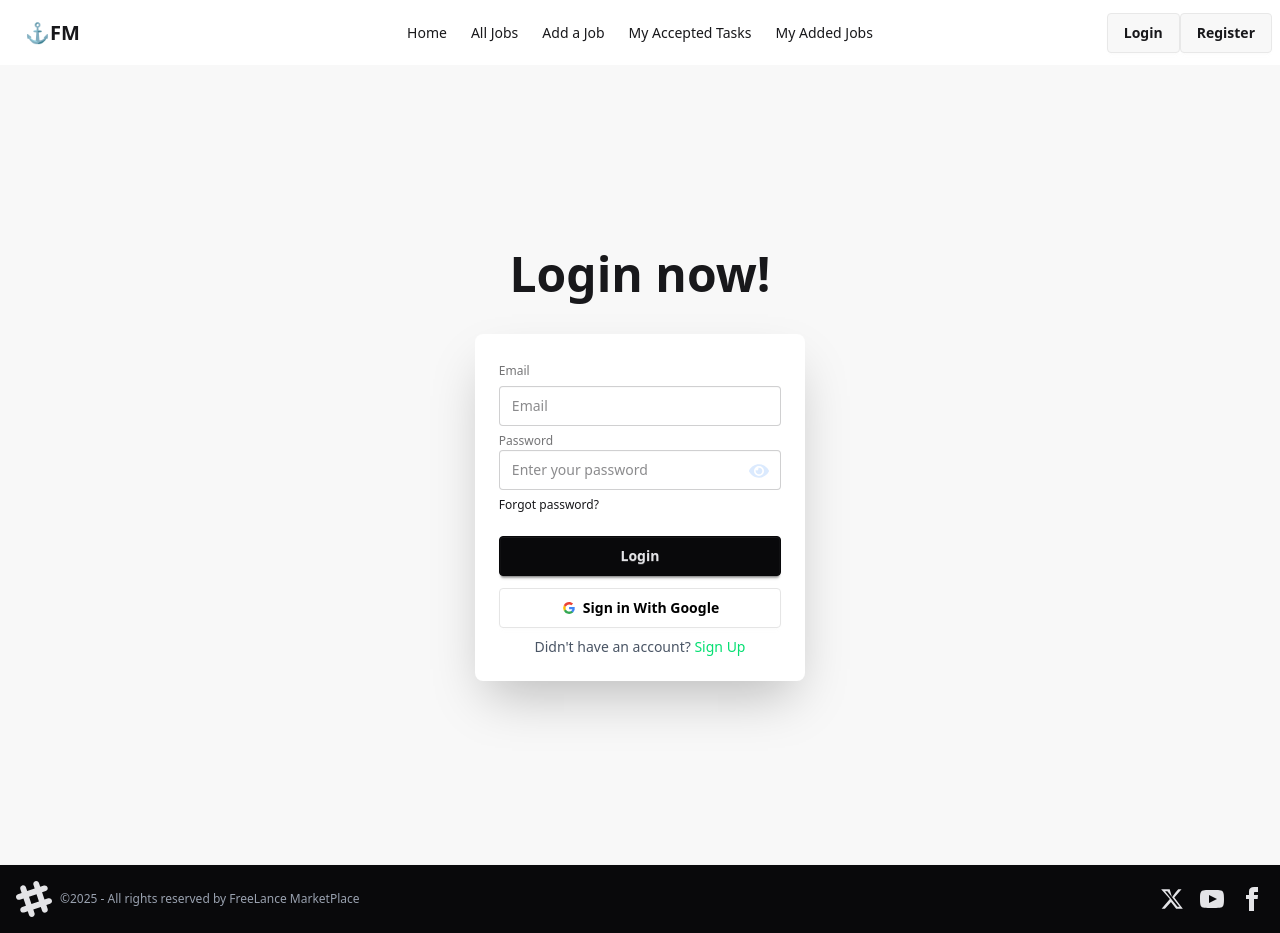
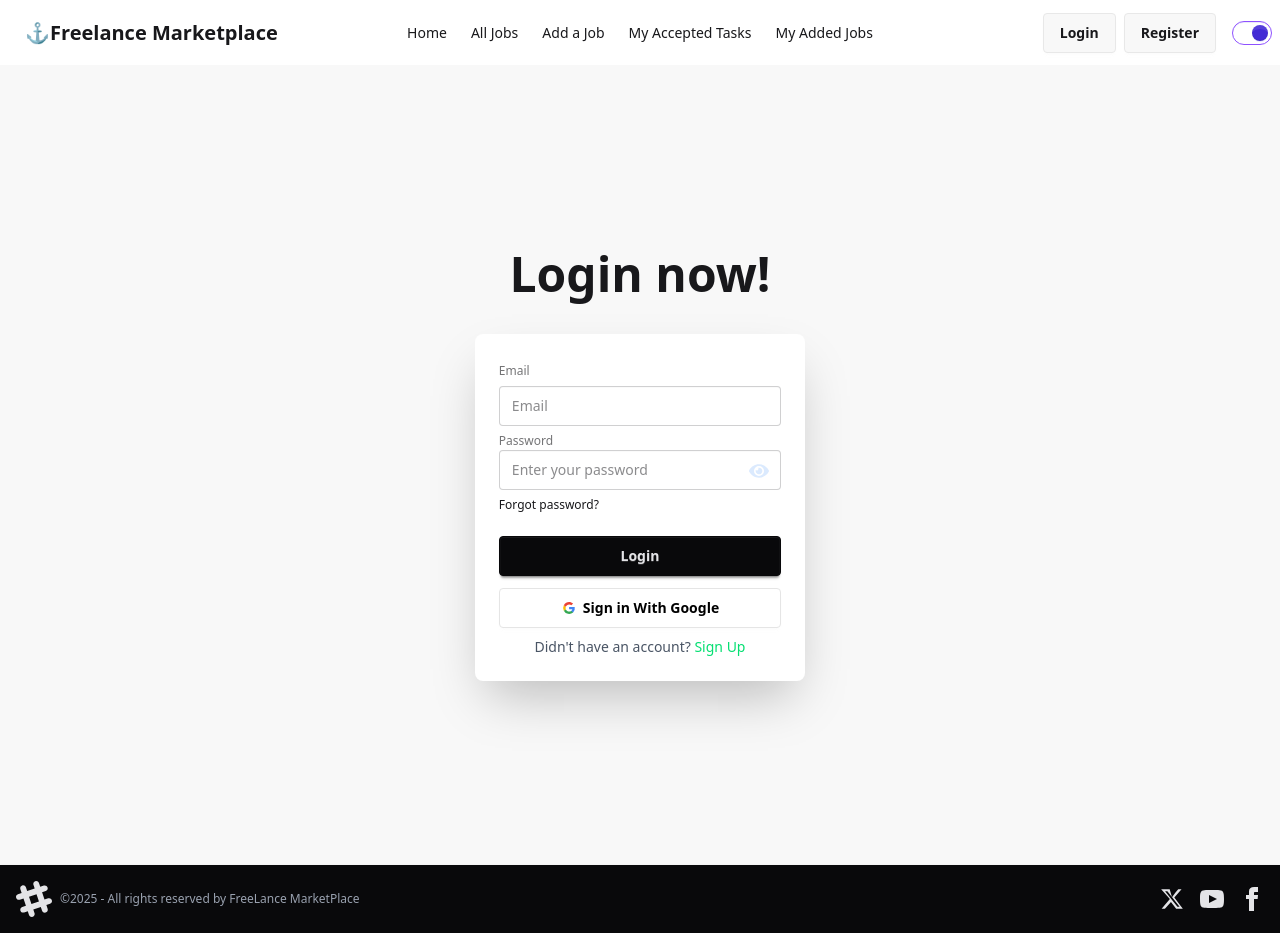
Before and after one commit to Turzo02/FreeLance-MarketPlace-FrontEnd, a React (Vite) app: page /login in a window 1280 px wide. Built offline with nearby package versions, Linux system fonts and the light colour scheme; no server answers.

Commit message:
Theme Toggle Feature Added

```diff
--- a/src/Components/Navbar.jsx
+++ b/src/Components/Navbar.jsx
@@ -1,10 +1,28 @@
-import React, { use } from "react";
+import React, { use, useEffect, useState } from "react";
 import { Link, NavLink, useNavigate } from "react-router";
 import { AuthContext } from "../Context/AuthContext";
 import Swal from "sweetalert2";
 const Navbar = () => {
   const { user, signOutUser } = use(AuthContext);
   const navigate = useNavigate();
+
+  const [theme, setTheme] = useState("light");
+
+  useEffect(() => {
+    const savedTheme = localStorage.getItem("theme");
+    if (savedTheme) {
+      setTheme(savedTheme);
+    }
+    document.documentElement.setAttribute("data-theme", savedTheme || "light");
+  }, []);
+
+  const toggleTheme = () => {
+    const newTheme = theme === "light" ? "dark" : "light";
+    setTheme(newTheme);
+    localStorage.setItem("theme", newTheme);
+    document.documentElement.setAttribute("data-theme", newTheme);
+  };
+
   const handleSignOut = () => {
     signOutUser()
       .then(() => {
@@ -40,11 +58,13 @@ const Navbar = () => {
   );
 
   return (
+
 <div className="bg-base-100">
-      <div className="navbar  section">
+  <div className="navbar section">
     <div className="navbar-start">
-          <div className="dropdown">
-            <div tabIndex={0} role="button" className="btn btn-ghost lg:hidden">
+      {/* Drop down part for small screens */}
+      <div className="dropdown lg:hidden">
+        <div tabIndex={0} role="button" className="btn btn-ghost">
           <svg
             xmlns="http://www.w3.org/2000/svg"
             className="h-5 w-5"
@@ -52,57 +72,88 @@ const Navbar = () => {
             viewBox="0 0 24 24"
             stroke="currentColor"
           >
-                {" "}
             <path
               strokeLinecap="round"
               strokeLinejoin="round"
               strokeWidth="2"
               d="M4 6h16M4 12h8m-8 6h16"
-                />{" "}
+            />
           </svg>
         </div>
         <ul
           tabIndex="-1"
-              className="menu menu-sm dropdown-content bg-base-100 rounded-box z-1 mt-3 w-52 p-2 shadow"
+          className="menu menu-sm dropdown-content bg-base-100 rounded-box z-1 mt-3 w-52 p-2 shadow flex flex-col gap-2"
         >
+          {/* Links */}
           {Links}
+
+          {/* Profile info only on small screens */}
+          {user && (
+            <div className="flex items-center gap-2 border-t pt-2">
+              <img
+                src={user.photoURL}
+                alt="Profile"
+                className="w-8 h-8 object-cover rounded-full"
+              />
+              <span className="font-semibold">{user.displayName}</span>
+            </div>
+          )}
         </ul>
       </div>
-          <a className="btn btn-ghost text-xl">⚓FM</a>
+
+      <a className="btn btn-ghost text-xl">⚓Freelance Marketplace</a>
     </div>
+
+    {/* Center links for large screens */}
     <div className="navbar-center hidden lg:flex">
       <ul className="menu menu-horizontal px-1">{Links}</ul>
     </div>
-        <div className="navbar-end">
-          {user ? (
-                    <div className="flex items-center gap-2">
-                            <div className="flex items-center gap-2 group cursor-pointer">
+
+    {/* Navbar-end */}
+    <div className="navbar-end flex items-center gap-2">
+      {/* Profile info only on large screens */}
+      {user && (
+        <div className="hidden lg:flex items-center gap-2 group cursor-pointer">
           <span className="opacity-0 group-hover:opacity-100 transition-opacity duration-300 font-semibold">
-                                    {user?.displayName}
+            {user.displayName}
           </span>
           <img
-                                    src={user?.photoURL}
+            src={user.photoURL}
             alt="Profile"
             className="w-8 h-8 object-cover rounded-full"
           />
         </div>
+      )}
+
+      {/* Login / Logout buttons always visible */}
+      {user ? (
         <button onClick={handleSignOut} className="btn">
           Logout
         </button>
-                        </div>
       ) : (
-            <div>
+        <>
           <Link to="/login">
             <button className="btn">Login</button>
           </Link>
           <Link to="/register">
             <button className="btn">Register</button>
           </Link>
-            </div>
+        </>
       )}
+
+      {/* Theme toggle */}
+      <input
+        onClick={toggleTheme}
+        type="checkbox"
+        defaultChecked
+        className="toggle toggle-primary ml-2 border border-violet-500"
+      />
     </div>
   </div>
 </div>
+
+
+
   );
 };
 
```
Lines whose indentation alone changed are shown as unchanged.
